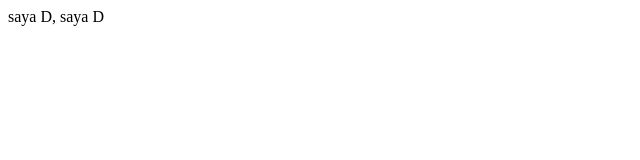
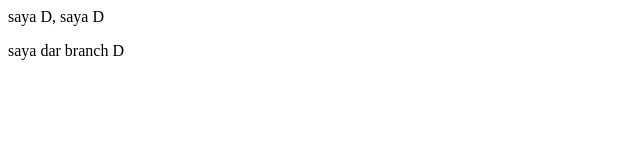
Before and after one commit to MDzikri13/project1, a plain HTML site: page index.html in a window 1280 px wide. Shown: the whole page, without its empty margins (0-640 px from the left). Drawn offline with Linux system fonts and the light colour scheme.

Commit message:
" Saya branch D "

```diff
--- a/index.html
+++ b/index.html
@@ -1 +1,2 @@
 <p>saya D, saya D</p>
+<p>saya dar branch D</p>
```
